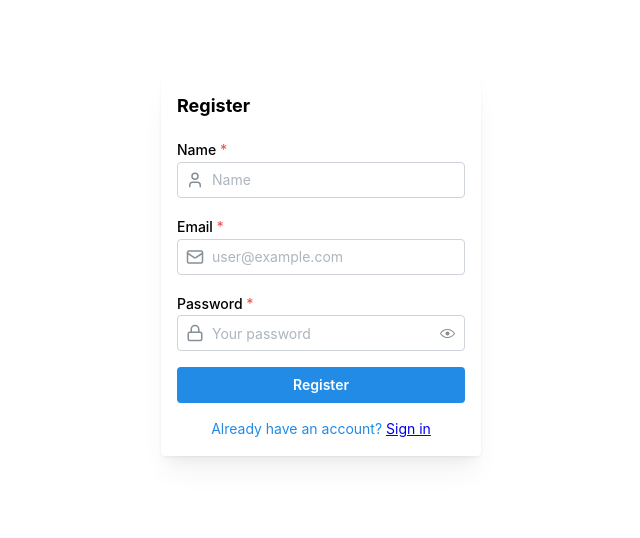
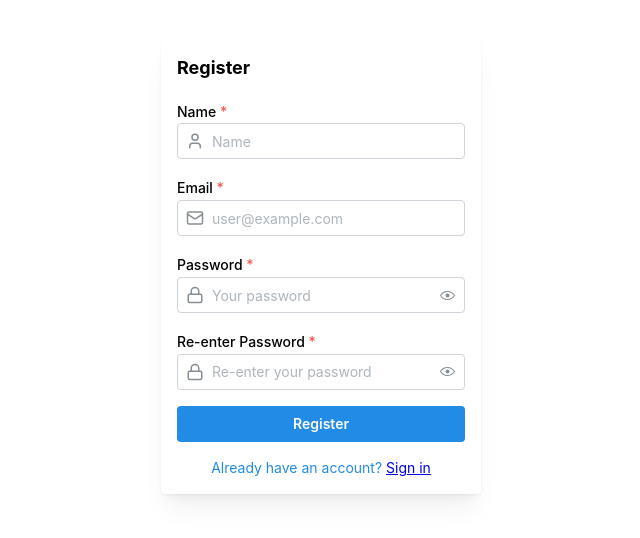
Before and after one commit to cudmon/nft-ticket-platform, a Next.js app in the folder web/: page /register in a window 1280 px wide. Shown: the part 134-672 px from the top of the page, without its empty margins (319-959 px from the left). Built offline with nearby package versions, Linux system fonts and the light colour scheme; no server answers.

Commit message:
Add re-enter password

```diff
--- a/web/src/app/(authentication)/register/page.tsx
+++ b/web/src/app/(authentication)/register/page.tsx
@@ -17,6 +17,7 @@ interface Form {
   name: string;
   email: string;
   password: string;
+  confirmPassword: string;
 }
 
 export default function page() {
@@ -25,6 +26,7 @@ export default function page() {
     name: "",
     email: "",
     password: "",
+    confirmPassword: "",
   });
 
   const router = useRouter();
@@ -35,6 +37,10 @@ export default function page() {
 
   const handleSubmit = (e: React.FormEvent<HTMLFormElement>) => {
     e.preventDefault();
+    if (formData.password !== formData.confirmPassword) {
+      alert("Passwords do not match");
+      return;
+    }
     fetch(`${API_URL}/auth/register`, {
       method: "POST",
       headers: { "Content-Type": "application/json" },
@@ -79,6 +85,16 @@ export default function page() {
               leftSection={<Lock size={"18px"} />}
               withAsterisk
             />
+            <PasswordInput
+              name="confirmPassword"
+              label="Re-enter Password"
+              placeholder="Re-enter your password"
+              value={formData.confirmPassword}
+              onChange={handleInputChange}
+              leftSection={<Lock size={"18px"} />}
+              withAsterisk
+            />
+
             <Button type="submit" variant="filled" fullWidth>
               Register
             </Button>
```
